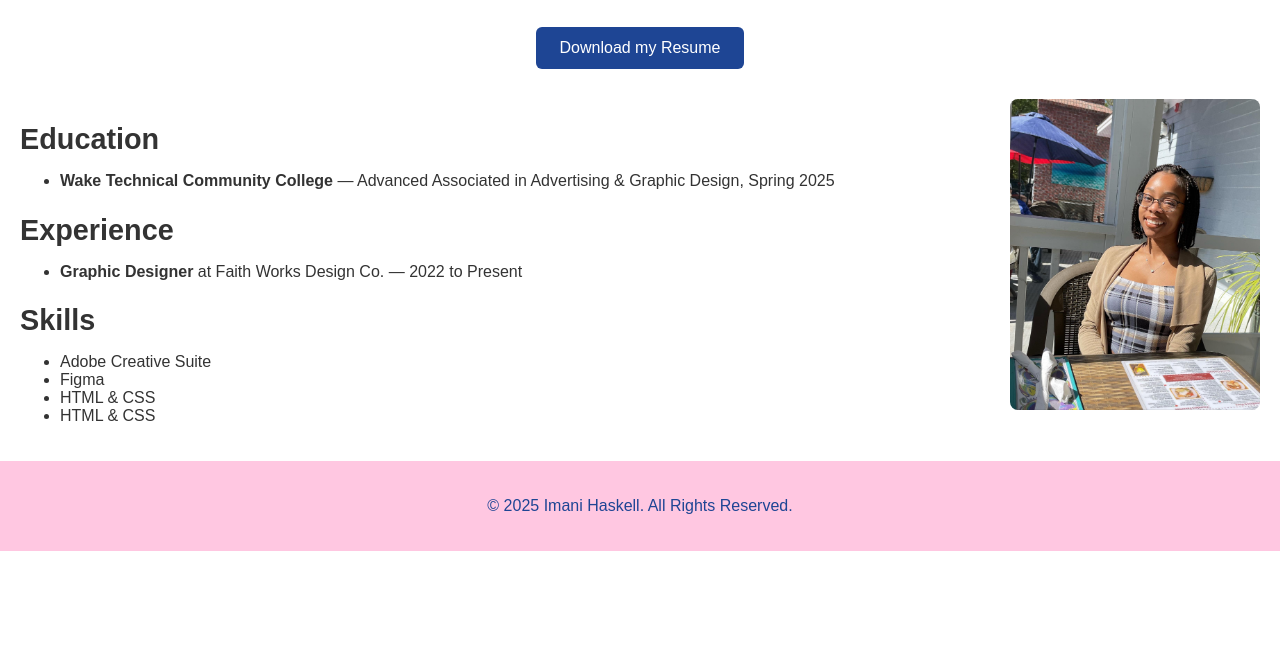
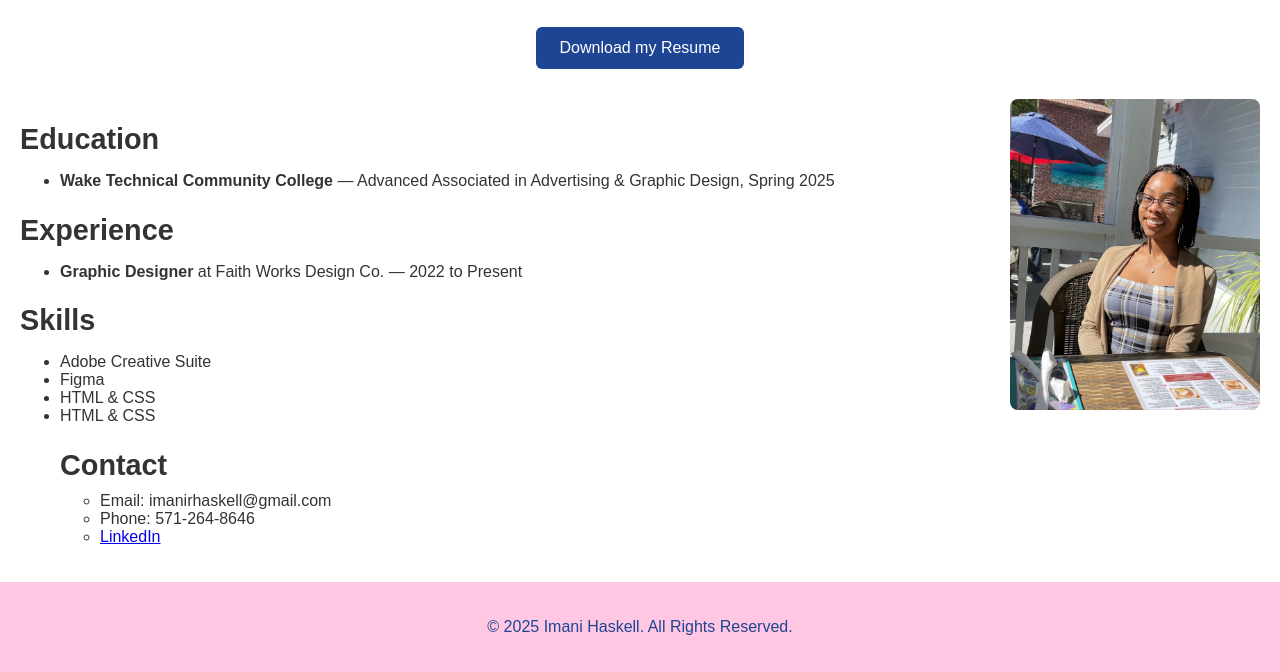
Before and after one commit to ImaniHaskell/ePortfolio, a plain HTML site: page ePortfolio/resume.html in a window 1280 px wide. Shown: the part 274-946 px from the top of the page. Before the commit the page ends 825 px from the top, so only its background shows below. Drawn offline with Linux system fonts and the light colour scheme.

Commit message:
Update resume.html
added contact me

```diff
--- a/ePortfolio/resume.html
+++ b/ePortfolio/resume.html
@@ -42,6 +42,15 @@
                         <li>Figma</li>
                         <li>HTML & CSS</li>
                         <li>HTML & CSS</li>
+                <h2>Contact</h2>
+                    <ul>
+                        <li>Email: imanirhaskell@gmail.com</li>
+                        <li>Phone: 571-264-8646</li>
+                        <li><a href="https://www.linkedin.com/in/yourusername" target="_blank" rel="noopener noreferrer">
+                            LinkedIn
+                        </a>
+                        </li>
+                    </ul>
             </div>
             <div class="resume-image">
                 <img src="images/self.JPG" alt="Professional Headshot or Design Image">
```
